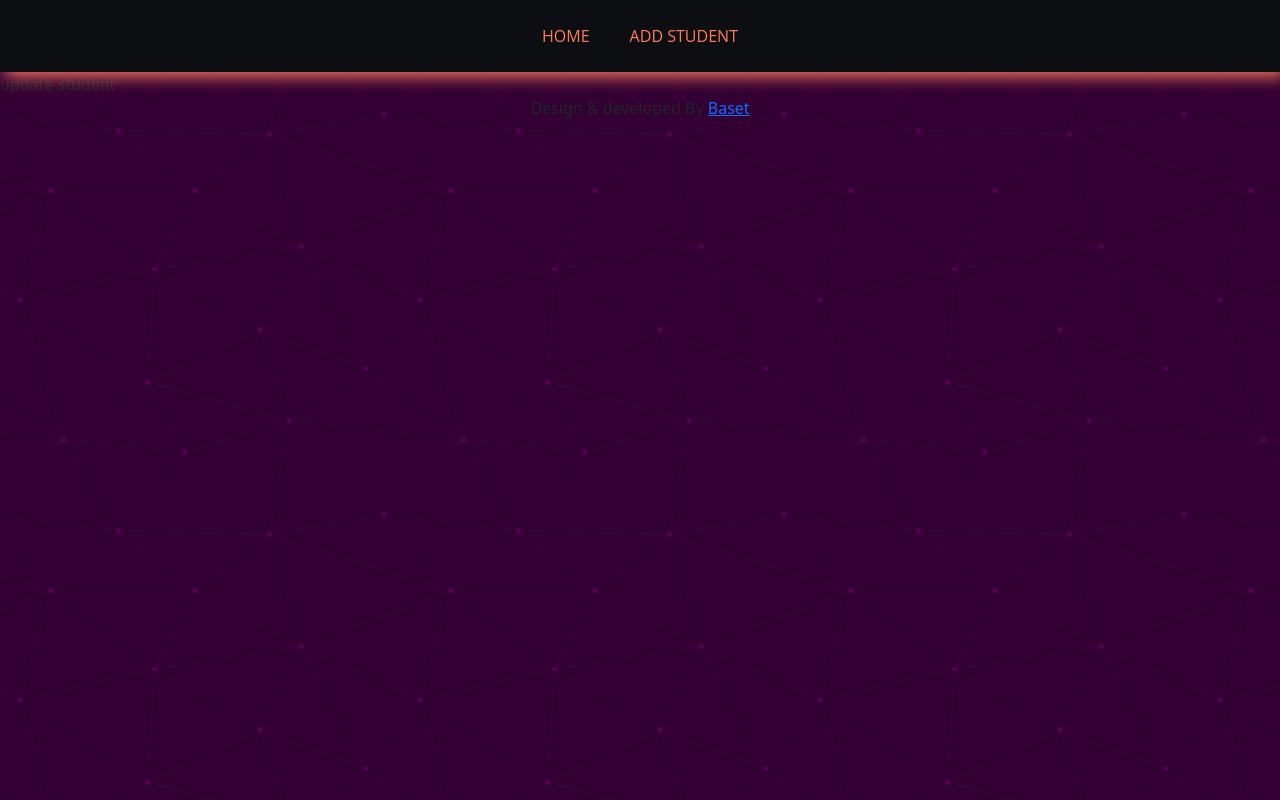
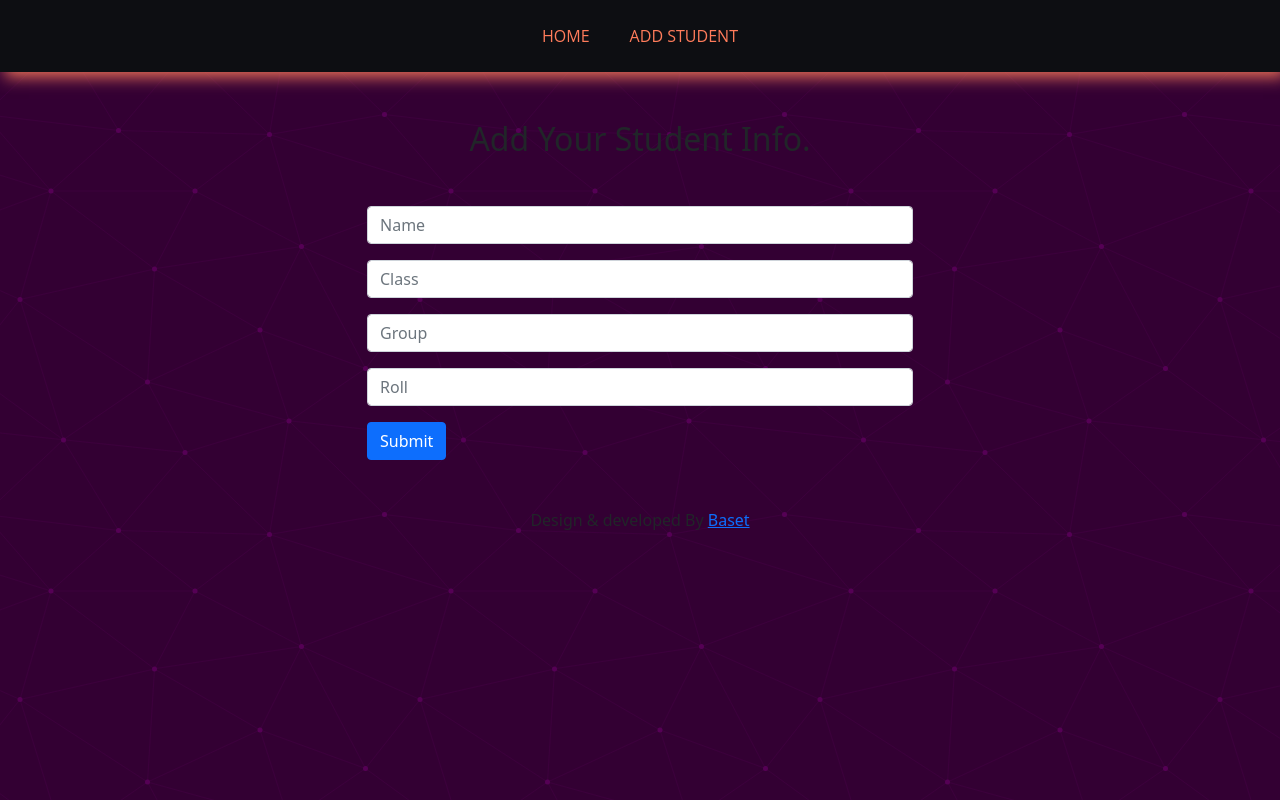
Before and after one commit to shuvro-baset/REACT-DRF-CRUD, a React (Create React App) app in the folder client/: page /update-student/1 in a window 1280 px wide. Built offline with nearby package versions, Linux system fonts and the light colour scheme; no server answers.

Commit message:
update student wip

```diff
--- a/client/src/pages/Home/Home.js
+++ b/client/src/pages/Home/Home.js
@@ -19,18 +19,7 @@ const Home = () => {
     const handleDeleteStudent = id => {
         const proceed = window.confirm('Are you sure, you want to delete?');
         if (proceed) {
-            // const url = ;
             axios.delete(`http://127.0.0.1:8000/api/delete-student/${id}/`)
-                // .then(res => res.json()
-                // )
-                // .then(data => {
-                //     console.log("sdf", data);
-                //     // if (data.deletedCount > 0) {
-                //     //     alert('deleted successfully');
-                //         const remainingStudents = students.filter(student => student.id !== id);
-                //     setStudents(remainingStudents);
-                //     // }
-                // });
         }
         const remainingStudents = students.filter(student => student.id !== id);
         setStudents(remainingStudents);
@@ -65,7 +54,7 @@ const Home = () => {
                                     <td>{student.roll}</td>
                                     <td>{student.status}</td>
                                     <td>
-                                        <button>update</button>
+                                        <Link to={`/update-student/${student.id}`}><button>update</button></Link>
                                         <button onClick={() => handleDeleteStudent(student.id)}>delete</button>
                                     </td>
                                 </tr>
--- a/client/src/pages/UpdateStudent/UpdateStudent.js
+++ b/client/src/pages/UpdateStudent/UpdateStudent.js
@@ -1,10 +1,59 @@
-import React from 'react';
+import axios from 'axios';
+import React, { useEffect, useRef, useState } from 'react';
+import { Col, Container, Form, Row } from 'react-bootstrap';
+import { useParams } from 'react-router-dom';
 
 const UpdateStudent = () => {
+    const [student, setStudent] = useState({})
+    const {id} = useParams()
+    console.log(typeof id);
+
+    // getting specific user information
+    useEffect(() => {
+        fetch(`http://127.0.0.1:8000/api/student/${id}`)
+            .then(res =>{ res.json()
+                console.log(res);
+            })
+            .then(data => {
+                setStudent(data)
+                console.log(data);
+            });
+    }, [id]);
+
+    const nameRef = useRef();
+    const classRef = useRef();
+    const groupRef = useRef();
+    const rollRef = useRef();
+
     return (
-        <div>
-            update student
-        </div>
+        <Container className="my-5">
+                <h2 className="text-center">Add Your Student Info.</h2>
+
+            <Row className='d-flex justify-content-center align-items-center my-5'>
+                <Col md={6}>
+                    <Form >
+                        <Form.Group className="mb-3" >
+                            <Form.Control type="text" placeholder="Name" ref={nameRef} value={student.name} required />
+                        </Form.Group>
+
+                        <Form.Group className="mb-3" controlId="formBasicPassword">
+                            <Form.Control type="text" placeholder="Class" ref={classRef} value={student.classs} required />
+                        </Form.Group>
+                        <Form.Group className="mb-3" >
+                            <Form.Control type="text" placeholder="Group" ref={groupRef} value={student.group} required />
+                        </Form.Group>
+
+                        <Form.Group className="mb-3" controlId="formBasicPassword">
+                            <Form.Control type="number" placeholder="Roll" ref={rollRef} value={student.roll} required />
+                        </Form.Group>
+
+                        <button className="btn btn-primary" type="submit">
+                            Submit
+                        </button>
+                    </Form>
+                </Col>
+            </Row>
+        </Container>
     );
 };
 
```
Also changed, not shown: 2 other files (tests, documents, lock files or other folders).
